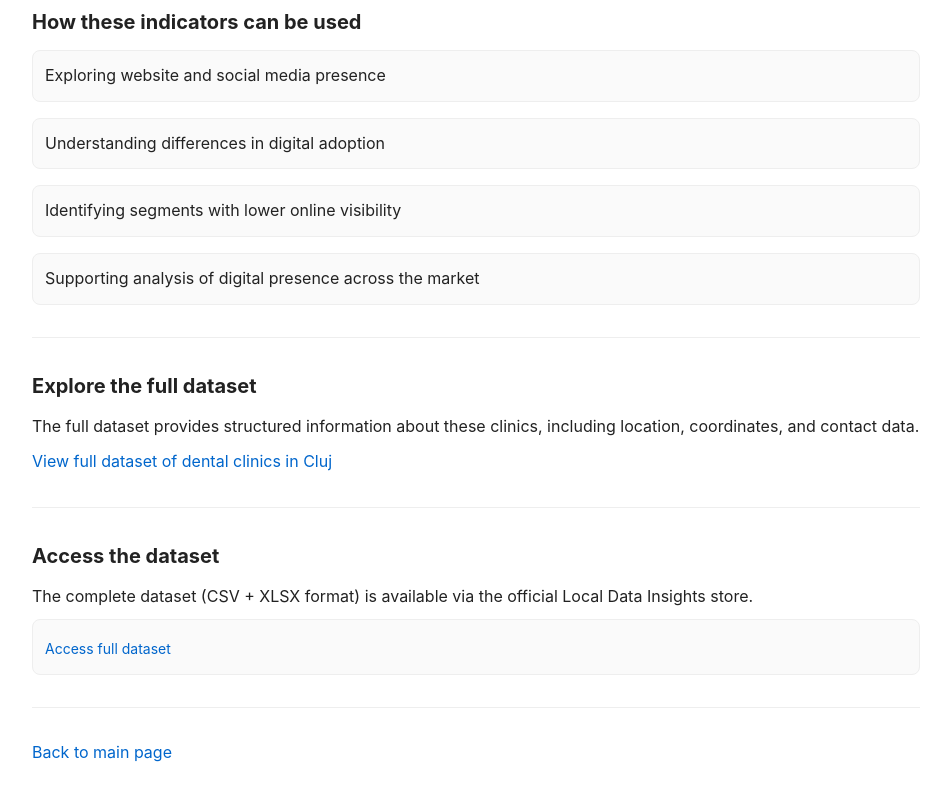
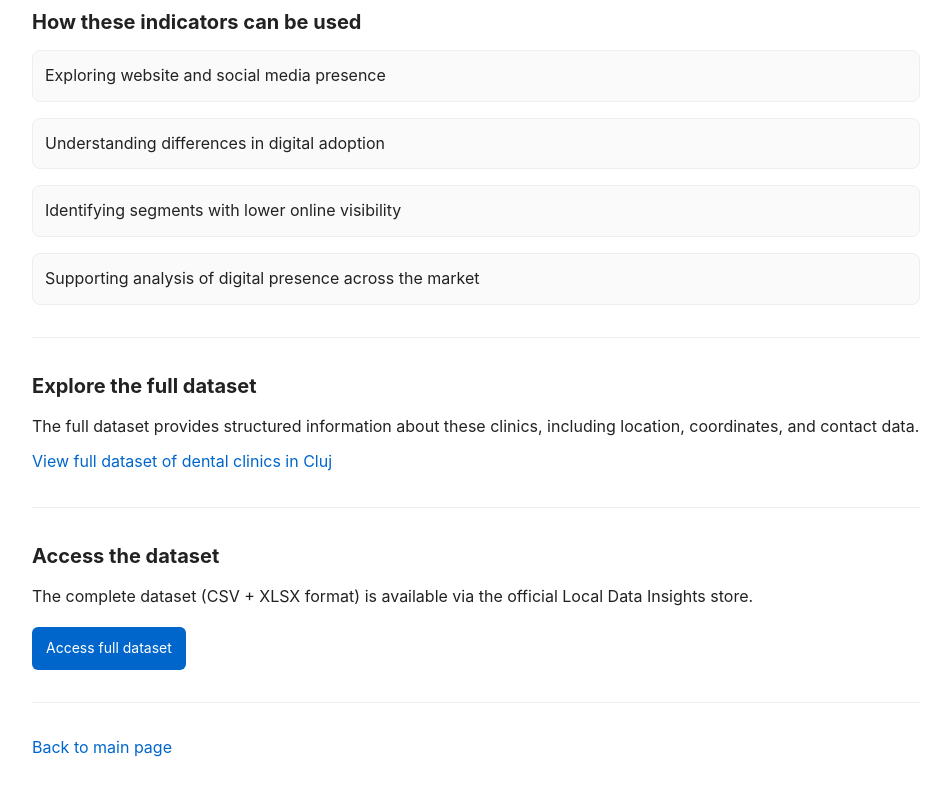
Before and after one commit to localdatainsights-romd/localdatainsights-romd.github.io, a plain HTML site: page en/romania/dentistry/cluj/digital/index.html in a window 1280 px wide. Shown: the part 1078-1878 px from the top of the page, without its empty margins (164-1115 px from the left). Drawn offline with Linux system fonts and the light colour scheme.

Commit message:
Replace list with button for dataset access

```diff
--- a/en/romania/dentistry/cluj/digital/index.html
+++ b/en/romania/dentistry/cluj/digital/index.html
@@ -112,13 +112,11 @@ The complete dataset (CSV + XLSX format)
 is available via the official Local Data Insights store.
 </p>
 
-<ul>
-  <li>
-    <a href="https://localdatainsights-store.lemonsqueezy.com/checkout/buy/d6099f1f-f3a4-4f3c-ac15-4c7867d40bc8" target="_blank" rel="noopener">
-      Access full dataset
-    </a>
-  </li>
-</ul>
+<p>
+  <a class="cta" href="https://localdatainsights-store.lemonsqueezy.com/checkout/buy/d6099f1f-f3a4-4f3c-ac15-4c7867d40bc8" target="_blank" rel="noopener">
+    Access full dataset
+  </a>
+</p>
 
 <hr>
 
```
